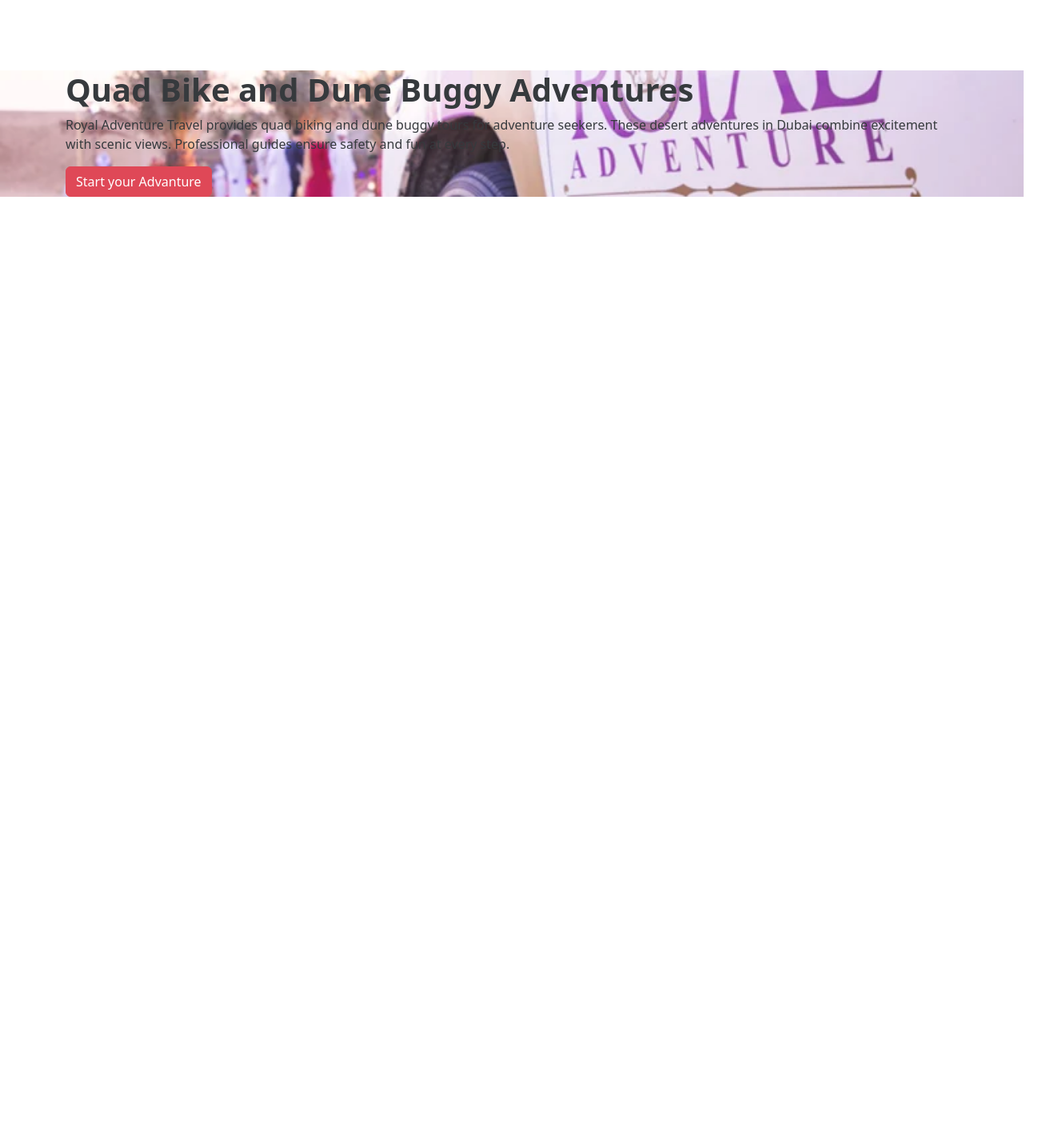
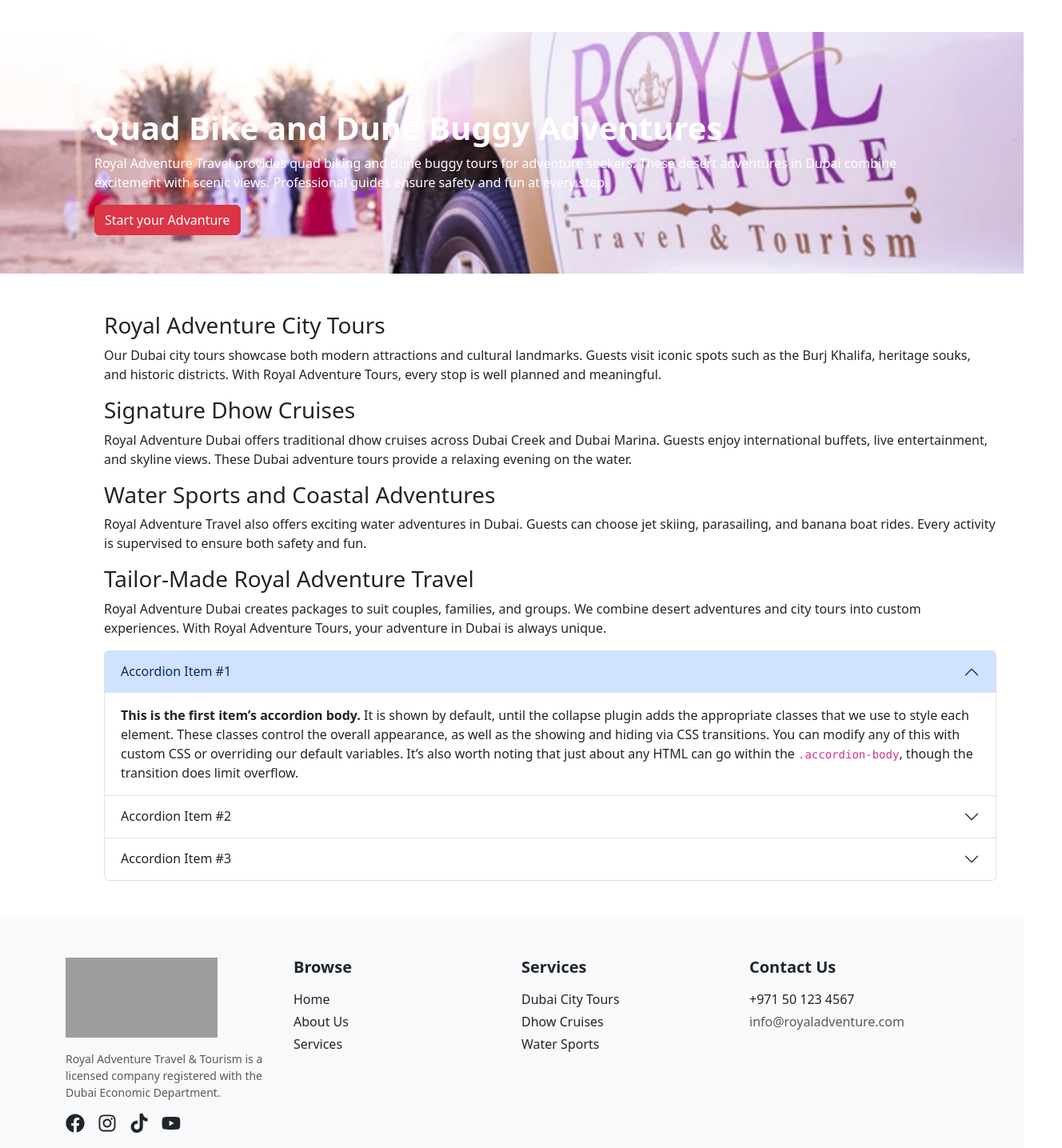
Before and after one commit to bilalmukhtiar5/travelandtourism, a React (Vite) app in the folder frontend/travelandtourism/: page / in a window 1280 px wide. Shown: the part 2360-3795 px from the top of the page at 80% size, 1328 px wide, since content can reach past the window. Before the commit the page ends 2606 px from the top, so only its background shows below. Built offline with nearby package versions, Linux system fonts and the light colour scheme; grey boxes are pictures that could not be loaded.

Commit message:
Home Page done

```diff
--- a/frontend/travelandtourism/index.html
+++ b/frontend/travelandtourism/index.html
@@ -5,6 +5,9 @@
     <link rel="icon" type="image/svg+xml" href="" />
     <meta name="viewport" content="width=device-width, initial-scale=1.0" />
     <title>Travel & Tourism</title>
+    <script src="https://cdn.jsdelivr.net/npm/@popperjs/core@2.11.8/dist/umd/popper.min.js"></script>
+<script src="https://cdn.jsdelivr.net/npm/bootstrap@5.3.2/dist/js/bootstrap.min.js"></script>
+
   </head>
   <body>
     <div id="root"></div>
--- a/frontend/travelandtourism/package.json
+++ b/frontend/travelandtourism/package.json
@@ -12,9 +12,11 @@
   "dependencies": {
     "axios": "^1.12.2",
     "bootstrap": "^5.3.8",
+    "lucide-react": "^0.545.0",
     "react": "^19.1.1",
     "react-bootstrap": "^2.10.10",
     "react-dom": "^19.1.1",
+    "react-icons": "^5.5.0",
     "react-router-dom": "^7.9.4"
   },
   "devDependencies": {
--- a/frontend/travelandtourism/src/App.jsx
+++ b/frontend/travelandtourism/src/App.jsx
@@ -2,6 +2,7 @@
 import Navbar from './components/navbar';
 import Home from './pages/Home'
 import {Routes,Route} from 'react-router-dom'
+import Footer from './components/footer';
 
 function App() {
 
@@ -13,6 +14,7 @@
       <Route path='/' element={<Home/>}/>
 
     </Routes>
+    <Footer/>
     </>
   )
 }
--- /dev/null
+++ b/frontend/travelandtourism/src/components/Faq.jsx
@@ -0,0 +1,67 @@
+import React from 'react'
+
+const Faq = () => {
+  return (
+    <section className='container-fluid p-5 ms-5'>
+        <div className='container'>
+          <h3>Royal Adventure City Tours</h3>
+          <p>Our Dubai city tours showcase both modern attractions and cultural landmarks.
+            Guests visit iconic spots such as the Burj Khalifa, heritage souks, and historic districts.
+            With Royal Adventure Tours, every stop is well planned and meaningful.</p>
+          <h3>Signature Dhow Cruises</h3>
+          <p>Royal Adventure Dubai offers traditional dhow cruises across Dubai Creek and Dubai Marina. Guests enjoy international buffets, live entertainment, and skyline views.
+            These Dubai adventure tours provide a relaxing evening on the water.</p>
+          <h3>Water Sports and Coastal Adventures</h3>
+          <p>Royal Adventure Travel also offers exciting water adventures in Dubai. Guests can choose jet skiing, parasailing, and banana boat rides. Every activity is supervised to ensure both safety and fun.
+
+          </p>
+          <h3>Tailor-Made Royal Adventure Travel</h3>
+          <p>Royal Adventure Dubai creates packages to suit couples, families, and groups. We combine desert adventures and city tours into custom experiences.
+            With Royal Adventure Tours, your adventure in Dubai is always unique.</p>
+
+        </div>
+        <div>
+          <div className="accordion container" id="accordionPanelsStayOpenExample">
+  <div className="accordion-item">
+    <h2 className="accordion-header">
+      <button className="accordion-button" type="button" data-bs-toggle="collapse" data-bs-target="#panelsStayOpen-collapseOne" aria-expanded="true" aria-controls="panelsStayOpen-collapseOne">
+        Accordion Item #1
+      </button>
+    </h2>
+    <div id="panelsStayOpen-collapseOne" className="accordion-collapse collapse show">
+      <div class="accordion-body">
+        <strong>This is the first item’s accordion body.</strong> It is shown by default, until the collapse plugin adds the appropriate classes that we use to style each element. These classes control the overall appearance, as well as the showing and hiding via CSS transitions. You can modify any of this with custom CSS or overriding our default variables. It’s also worth noting that just about any HTML can go within the <code>.accordion-body</code>, though the transition does limit overflow.
+      </div>
+    </div>
+  </div>
+  <div className="accordion-item">
+    <h2 className="accordion-header">
+      <button className="accordion-button collapsed" type="button" data-bs-toggle="collapse" data-bs-target="#panelsStayOpen-collapseTwo" aria-expanded="false" aria-controls="panelsStayOpen-collapseTwo">
+        Accordion Item #2
+      </button>
+    </h2>
+    <div id="panelsStayOpen-collapseTwo" className="accordion-collapse collapse">
+      <div class="accordion-body">
+        <strong>This is the second item’s accordion body.</strong> It is hidden by default, until the collapse plugin adds the appropriate classes that we use to style each element. These classes control the overall appearance, as well as the showing and hiding via CSS transitions. You can modify any of this with custom CSS or overriding our default variables. It’s also worth noting that just about any HTML can go within the <code>.accordion-body</code>, though the transition does limit overflow.
+      </div>
+    </div>
+  </div>
+  <div className="accordion-item">
+    <h2 className="accordion-header">
+      <button className="accordion-button collapsed" type="button" data-bs-toggle="collapse" data-bs-target="#panelsStayOpen-collapseThree" aria-expanded="false" aria-controls="panelsStayOpen-collapseThree">
+        Accordion Item #3
+      </button>
+    </h2>
+    <div id="panelsStayOpen-collapseThree" className="accordion-collapse collapse">
+      <div className="accordion-body">
+        <strong>This is the third item’s accordion body.</strong> It is hidden by default, until the collapse plugin adds the appropriate classes that we use to style each element. These classes control the overall appearance, as well as the showing and hiding via CSS transitions. You can modify any of this with custom CSS or overriding our default variables. It’s also worth noting that just about any HTML can go within the <code>.accordion-body</code>, though the transition does limit overflow.
+      </div>
+    </div>
+  </div>
+</div>
+        </div>
+    </section>
+  )
+}
+
+export default Faq
--- a/frontend/travelandtourism/src/components/Footer.jsx
+++ b/frontend/travelandtourism/src/components/Footer.jsx
@@ -1,9 +1,65 @@
 import React from 'react'
+import { FaFacebook } from "react-icons/fa";
+import { FaInstagram } from "react-icons/fa";
+import { FaTiktok } from "react-icons/fa";
+import { FaYoutube } from "react-icons/fa";
 
-const footer = () => {
+const Footer = () => {
   return (
-    <div>footer</div>
+    <section className="container-fluid bg-light p-5">
+      <div className="container">
+        <div className="row text-center text-lg-start">
+
+          {/* Logo & About */}
+          <div className="col-lg-3 col-md-6 mb-4">
+            <img
+              src="https://royaladventure.com/wp-content/uploads/2024/05/Royal-Adventure-Travel-Toursim-Logo.webp"
+              alt="Royal Adventure Logo"
+              width={190}
+              height={100}
+              className="mb-3"
+            />
+            <p className="small text-muted">
+              Royal Adventure Travel & Tourism is a licensed company registered with the Dubai Economic Department.
+            </p>
+            <div className='gx-3 d-flex justify-content-center justify-content-lg-start gap-3 fs-4'>
+              <FaFacebook />
+            <FaInstagram />
+            <FaTiktok />
+            <FaYoutube />
+            </div>
+
+
+          </div>
+
+          {/* Browse */}
+          <div className="col-lg-3 col-md-6 mb-4">
+            <h5 className="fw-bold mb-3">Browse</h5>
+            <p className="mb-1">Home</p>
+            <p className="mb-1">About Us</p>
+            <p className="mb-1">Services</p>
+          </div>
+
+          {/* Services */}
+          <div className="col-lg-3 col-md-6 mb-4">
+            <h5 className="fw-bold mb-3">Services</h5>
+            <p className="mb-1">Dubai City Tours</p>
+            <p className="mb-1">Dhow Cruises</p>
+            <p className="mb-1">Water Sports</p>
+          </div>
+
+          {/* Contact */}
+          <div className="col-lg-3 col-md-6 mb-4">
+            <h5 className="fw-bold mb-3">Contact Us</h5>
+            <p className="mb-1">+971 50 123 4567</p>
+            <p className="mb-0 text-muted">info@royaladventure.com</p>
+          </div>
+
+        </div>
+      </div>
+    </section>
+
   )
 }
 
-export default footer
+export default Footer
--- a/frontend/travelandtourism/src/components/TextArea.jsx
+++ b/frontend/travelandtourism/src/components/TextArea.jsx
@@ -2,14 +2,17 @@
 import backgroundImage from '../assets/images/background-image.webp';
 const TextArea = () => {
   return (
+    <>
     <section className='container-fluid'
-    style={{ backgroundImage: `url(${backgroundImage})`,
+      style={{
+        backgroundImage: `url(${backgroundImage})`,
         backgroundSize: 'cover',
         backgroundPosition: 'center',
         color: 'white',
-    opacity: 0.9,}}>
-        <div className='container'>
-            <div className='text-dark'>
+        opacity: 1.8,
+      }}>
+      <div className='container p-5'>
+        <div className='text-white'>
           <h1 className='fw-bold mt-5'>Quad Bike and Dune Buggy Adventures</h1>
           <p className=''>Royal Adventure Travel provides quad biking and dune buggy tours for adventure seekers.
             These desert adventures in Dubai combine excitement with scenic views.
@@ -18,7 +21,10 @@
         </div>
 
       </div>
+
     </section>
+
+    </>
   )
 }
 
--- a/frontend/travelandtourism/src/pages/Home.jsx
+++ b/frontend/travelandtourism/src/pages/Home.jsx
@@ -3,6 +3,7 @@
 import DesertAdventuresCards from '../components/DesertAdventuresCards'
 import Reviews from '../components/Reviews'
 import TextArea from '../components/TextArea'
+import Faq from '../components/Faq'
 
 
 const home = () => {
@@ -12,6 +13,8 @@
         <DesertAdventuresCards/>
         <Reviews/>
         <TextArea/>
+        <Faq/>
+
     </>
   )
 }
```
Also changed, not shown: 1 other file (tests, documents, lock files or other folders). Lines whose indentation alone changed are shown as unchanged.
